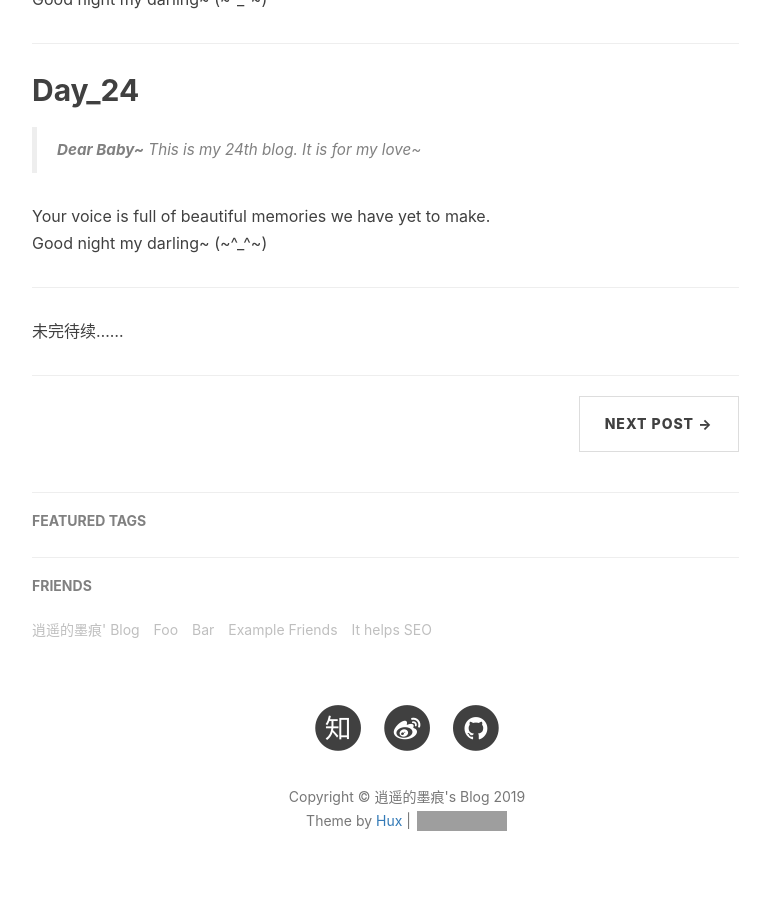
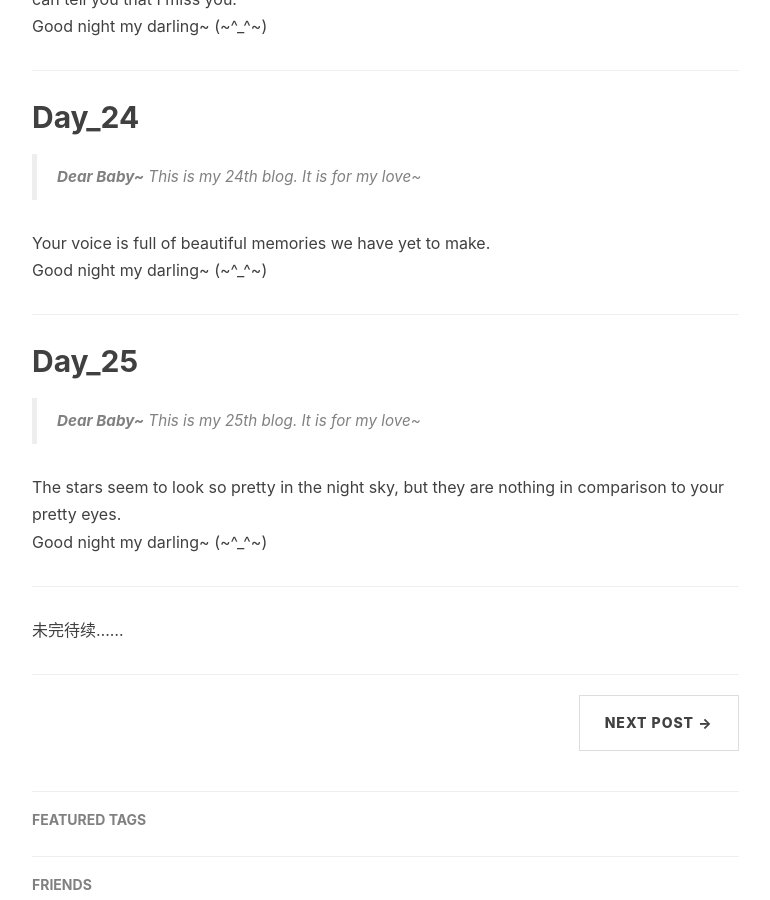
Before and after one commit to Big1ce/Big1ce.github.io, a Jekyll site: the page built from _posts/2019-08-16-good-night.markdown, in a window 1280 px wide and 900 px high, scrolled down 7393 px. Shown: the whole window, without its empty margins (233-1003 px from the left). Built offline with Jekyll 4.4.1, drawn with Linux system fonts in a browser that asks for light colours; nearby versions of some CDN libraries; comment, search, counter and statistics services are not loaded; grey boxes are pictures that could not be loaded.

Commit message:
post_day_25

```diff
--- a/_posts/2019-08-16-good-night.markdown
+++ b/_posts/2019-08-16-good-night.markdown
@@ -39,6 +39,7 @@ tags:
 [Day_22](#Day_22)<br>
 [Day_23](#Day_23)<br>
 [Day_24](#Day_24)<br>
+[Day_25](#Day_25)<br>
 
 
 ---
@@ -300,6 +301,16 @@ Your voice is full of beautiful memories we have yet to make.
 <br>Good night my darling~ (~^_^~)
 
 ---
+<p id = "Day_25"></p>
+## Day_25
+
+
+> **Dear Baby~** This is my 25th blog. It is for my love~
+
+The stars seem to look so pretty in the night sky, but they are nothing in comparison to your pretty eyes.
+<br>Good night my darling~ (~^_^~)
+
+---
 
 
 
```
